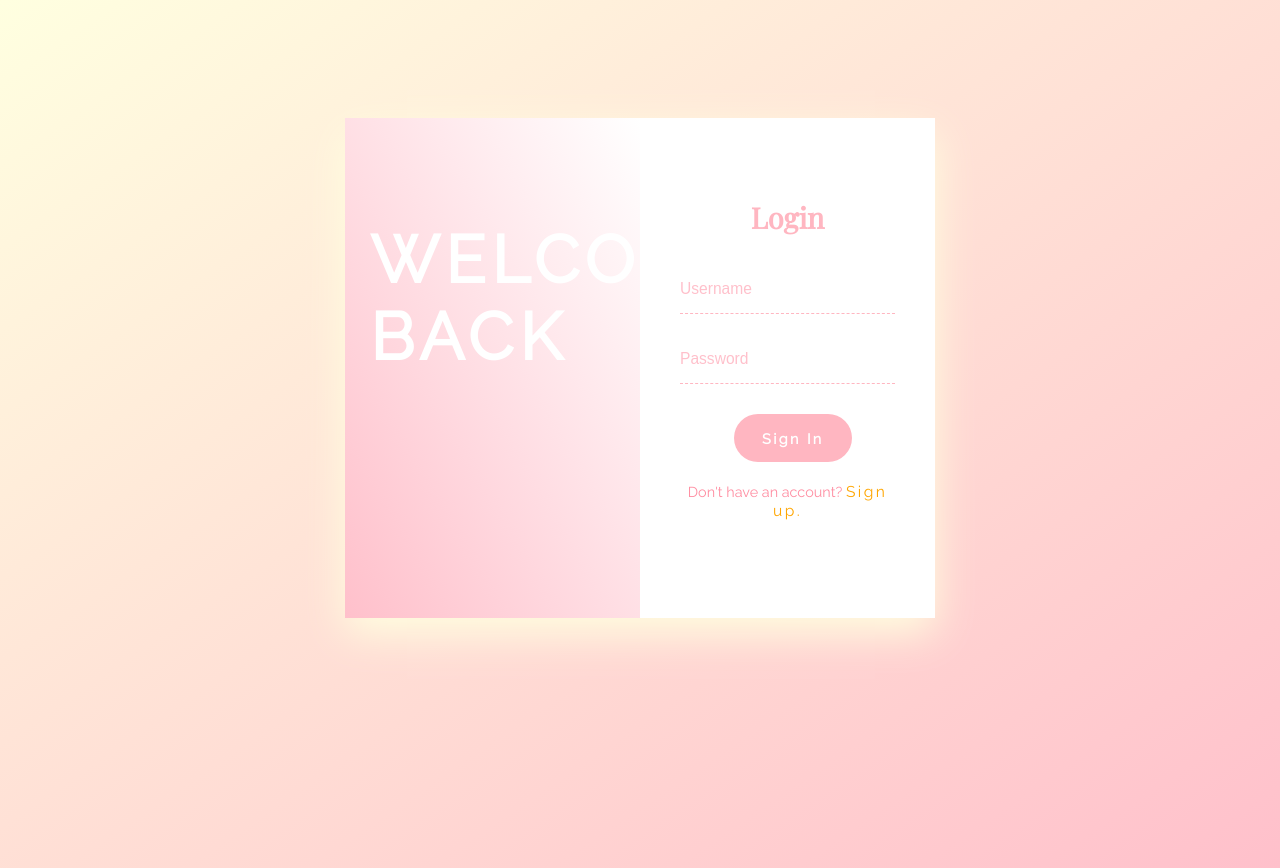
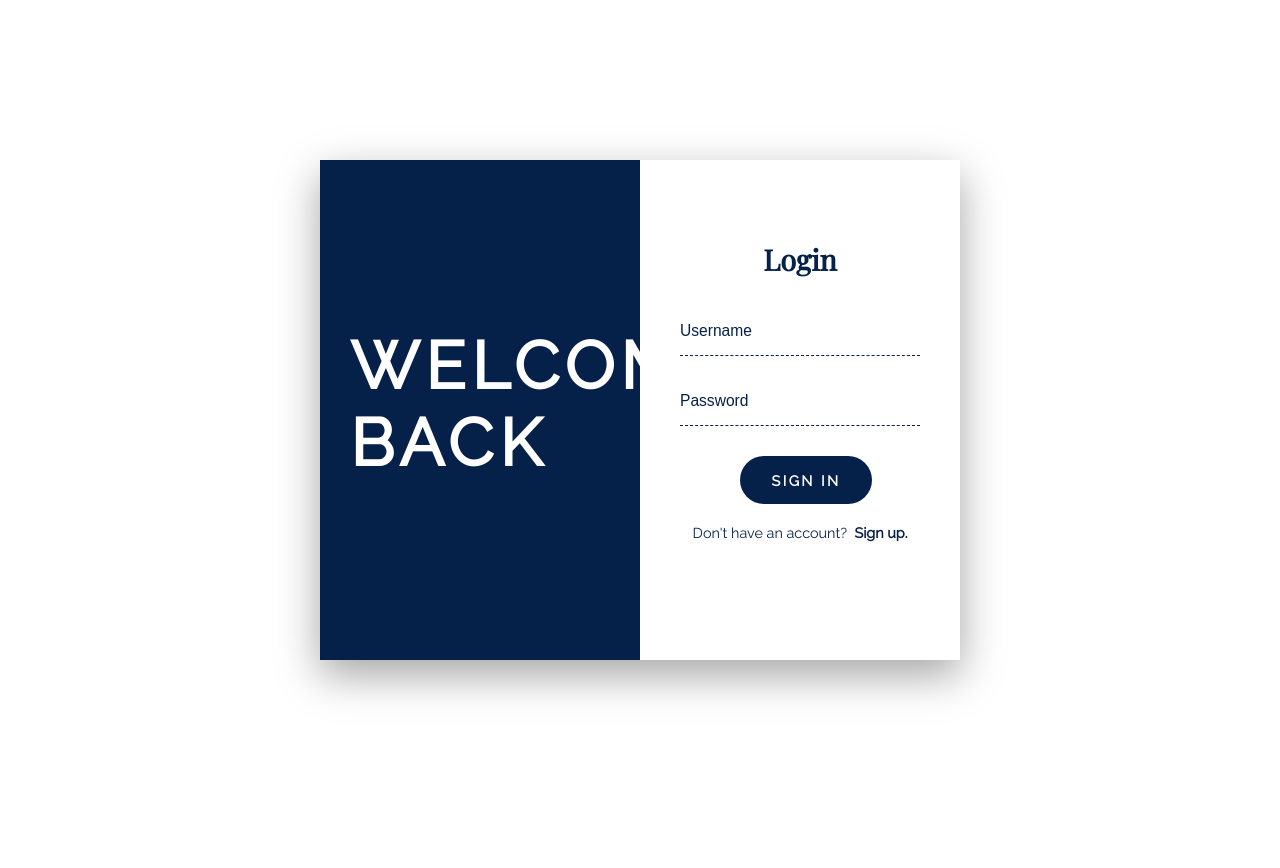
Before and after one commit to xerilius/covid19-status, a Flask app: page /login in a window 1280 px wide. After the commit the page ends 698 px from the top, so only its background shows below. Run offline with Flask 2, Linux system fonts and the light colour scheme; some web fonts are replaced.

Commit message:
Updated color theme

```diff
--- a/static/css/style.css
+++ b/static/css/style.css
@@ -6,14 +6,28 @@
   box-sizing: inherit; }
 
 html {
-  font-size: 75%; }
+  font-size: 75%;
+  height: 100%; }
 
 body {
-  box-sizing: border-box;
-  background-attachment: fixed;
-  background-size: cover;
-  min-height: calc(100vh - 100px);
-  margin: 50px; }
+  box-sizing: border-box; }
+
+a {
+  text-decoration: none; }
+
+a.link__signup {
+  color: #052049;
+  font-weight: 600;
+  font-size: 1.2rem; }
+  a.link__signup:hover {
+    color: #2a79f0; }
+
+a.link__login {
+  color: #052049;
+  font-weight: 600;
+  font-size: 1.3rem; }
+  a.link__login:hover {
+    color: #2a79f0; }
 
 .heading-secondary {
   color: white;
@@ -41,15 +55,8 @@ body {
   text-align: center;
   font-size: 1.3rem;
   font-family: 'Raleway', sans-serif;
-  color: #ff8da1;
+  color: #020b19;
   letter-spacing: .1rem; }
-
-a {
-  text-decoration: none;
-  color: #ffa600;
-  font-weight: 500;
-  font-size: 1.3rem;
-  letter-spacing: .2rem; }
 
 input.form__item[type="text"], input.form__item[type="password"], input.form__item[type="email"] {
   color: white;
@@ -59,15 +66,14 @@ input.form__item[type="text"], input.form__item[type="password"], input.form__it
 
 input.form__item::placeholder {
   color: white;
-  font-weight: bolder;
   opacity: 1; }
 
 input.login__item[type="text"], input.login__item[type="password"] {
-  color: pink;
+  color: #052049;
   font-size: 1.3rem; }
 
 input.login__item::placeholder {
-  color: pink;
+  color: #052049;
   opacity: 1; }
 
 .login__container {
@@ -82,7 +88,7 @@ input.login__item::placeholder {
     text-align: left; }
   .login__container--right {
     font-family: 'Raleway';
-    color: #ff8da1;
+    color: #052049;
     text-align: left;
     font-size: 1.2rem; }
 
@@ -91,13 +97,14 @@ input.login__item::placeholder {
   color: white;
   font-weight: 700;
   letter-spacing: .2rem;
+  text-transform: uppercase;
   font-size: 1.2rem; }
 
 .u-margin-bottom {
   margin-bottom: 1.5rem !important; }
 
-.u-font-pink {
-  color: lightpink; }
+.u-font-blue {
+  color: #052049; }
 
 .u-font-white {
   color: white; }
@@ -173,19 +194,48 @@ input.form__item[type="text"], input.form__item[type="password"], input.form__it
   .form__item--btn:focus {
     outline: none; }
   .form__item--btn:hover {
-    box-shadow: 5px 6px 1px 3px #ffcfd0; }
+    box-shadow: 5px 6px 1px 3px #052049; }
 
 .form__item--4 {
   grid-area: item4;
   margin-top: 1rem; }
 
 .login--bg {
-  background: linear-gradient(to right bottom, lightyellow, pink); }
+  background: white fixed;
+  height: 100%; }
 
 .left-title {
   font-size: 5.5rem;
-  width: 100%;
-  padding: 35% 25px; }
+  grid-area: title;
+  margin-left: 30px; }
+
+.login__container {
+  width: 50%;
+  height: 500px;
+  position: absolute;
+  right: 25%;
+  top: 20%;
+  background: white;
+  box-shadow: 0 15px 40px rgba(0, 0, 0, 0.356); }
+  .login__container--left {
+    display: grid;
+    grid-template-columns: repeat(6, 1fr);
+    grid-template-rows: repeat(6, 1fr);
+    grid-template-areas: ". . . . .  . "
+ ". . . . . . "
+ " title title title title .  ."
+ " title title title title .  .";
+    height: 500px;
+    float: left;
+    width: 50%;
+    background: #052049;
+    background-size: cover;
+    box-sizing: border-box; }
+  .login__container__container, .login__container--right {
+    float: right;
+    width: 50%;
+    height: 500px;
+    box-sizing: border-box; }
 
 .login__formbox {
   width: 100%;
@@ -199,37 +249,17 @@ input.form__item[type="text"], input.form__item[type="password"], input.form__it
   border-radius: 50px;
   width: 55%;
   height: 4rem;
-  background-color: lightpink;
+  background-color: #052049;
   border: 0; }
-  margin
-.login--btn:focus {
+  .login--btn:focus {
     outline: none; }
   .login--btn:hover {
-    background: #ffcfd6; }
-
-.login__container {
-  width: 50%;
-  height: 500px;
-  margin: 10% auto;
-  background: white;
-  box-shadow: 0 15px 40px lightyellow; }
-  .login__container__container, .login__container--left {
-    float: left;
-    width: 50%;
-    height: 500px;
-    background: linear-gradient(to left bottom, white, pink);
-    background-size: cover;
-    box-sizing: border-box; }
-  .login__container__container, .login__container--right {
-    float: right;
-    width: 50%;
-    height: 500px;
-    box-sizing: border-box; }
+    background: #083579; }
 
 input.login__item[type="text"], input.login__item[type="password"] {
   border: 0;
   /* note: order --> border must be before border-bottom */
-  border-bottom: 1px dashed lightpink;
+  border-bottom: 1px dashed #052049;
   background: transparent;
   height: 50px;
   width: 100%;
--- a/static/sass/abstracts/_variables.scss
+++ b/static/sass/abstracts/_variables.scss
@@ -0,0 +1,5 @@
+$color-1: #052049;
+$color-2: #ffdd00;
+$color-3: #90bd31;
+$color-4: #EC1848;
+$color-5: #716fb2;
--- a/static/sass/base/_base.scss
+++ b/static/sass/base/_base.scss
@@ -8,12 +8,9 @@
 
 html {
     font-size: 75%;
+    height: 100%;
 }
 
 body {
     box-sizing: border-box;
-    background-attachment: fixed;
-    background-size: cover;
-    min-height: calc(100vh - 100px);
-    margin: 50px;
 }
--- a/static/sass/base/_typography.scss
+++ b/static/sass/base/_typography.scss
@@ -1,5 +1,28 @@
 // font-family: 'Sofia', cursive;
 // font-family: 'Raleway', sans-serif;
+// HYPERLINKS
+a {
+    text-decoration: none;
+}
+a.link {
+    &__signup {
+        color: $color-1;
+        font-weight: 600;
+        font-size: 1.2rem;
+        &:hover {
+            color: lighten($color-1, 40%);
+        }
+    }
+
+    &__login {
+        color: $color-1;
+        font-weight: 600;
+        font-size: 1.3rem;
+        &:hover {
+            color: lighten($color-1, 40%);
+        }
+    }
+}
 
 .heading-secondary {
     color: white;
@@ -22,7 +45,7 @@
     &--btn {
     font-family: 'Raleway', sans-serif;
     font-weight: bolder;
-    color: darken(pink, 5%);
+    color: darken($color-1, 5%);
     font-size: 1.2rem;
     text-transform: uppercase;
     letter-spacing: .3rem;
@@ -31,17 +54,11 @@
         text-align: center;
         font-size: 1.3rem;
         font-family: 'Raleway', sans-serif;
-        color: darken(pink, 10%);
+        color: darken($color-1, 10%);
         letter-spacing: .1rem;
     }
 }
-a {
-    text-decoration: none;
-    color: rgb(255, 166, 0);
-    font-weight: 500;
-    font-size: 1.3rem;
-    letter-spacing: .2rem;
-}
+
 input.form__item{
     &[type="text"],  &[type="password"],  &[type="email"] {
         color:white;
@@ -51,7 +68,6 @@ input.form__item{
     }
     &::placeholder {
         color:white;
-        font-weight: bolder;
         opacity: 1;
    }
 }
@@ -60,11 +76,11 @@ input.form__item{
 // LOGIN
 input.login__item {
     &[type="text"], &[type="password"] {
-        color: pink;
+        color: $color-1;
         font-size: 1.3rem;
     }
     &::placeholder {
-        color:pink;
+        color:$color-1;
         opacity: 1;
     }
 }
@@ -83,7 +99,7 @@ input.login__item {
 
        &--right {
         font-family: 'Raleway';
-        color: darken(pink, 10%);
+        color: $color-1;
         text-align: left;
         font-size: 1.2rem;
        }
@@ -94,6 +110,7 @@ input.login__item {
         color: white;
         font-weight: 700;
         letter-spacing: .2rem;
+        text-transform:  uppercase;
         font-size: 1.2rem;
     }
 }
--- a/static/sass/base/_utilities.scss
+++ b/static/sass/base/_utilities.scss
@@ -1,4 +1,4 @@
 .u-margin-bottom {margin-bottom: 1.5rem !important;}
-.u-font-pink {color:lightpink;}
+.u-font-blue {color: $color-1;}
 .u-font-white {color:white;}
 .u-text-center {text-align: center;}
--- /dev/null
+++ b/static/sass/components/_navbar.scss
@@ -0,0 +1,15 @@
+.navbar {
+    display: grid;
+    min-height: 50px;
+    grid-auto-flow: column;
+    background-color: rgba(0, 0, 0, 0.192);
+    grid-gap: 20px;
+    padding-left: 20px;
+    padding-right: 20px;
+}
+
+.logo {
+    display: grid;
+    justify-content: start;
+    align-content: center;
+}
--- a/static/sass/main.scss
+++ b/static/sass/main.scss
@@ -4,5 +4,7 @@
 @import "base/typography";
 @import "base/utilities";
 
+@import "components/navbar";
+
 @import "pages/signup";
 @import "pages/login";
--- a/static/sass/pages/_login.scss
+++ b/static/sass/pages/_login.scss
@@ -1,17 +1,51 @@
 .login--bg {
-    background:
-    linear-gradient(to right bottom,
-     lightyellow, pink);
+    background:white fixed;
+    height: 100%;
 }
 
 .left-title {
     font-size: 5.5rem;
-    width: 100%;
-    padding: 35% 25px;
+    grid-area: title;
+    margin-left: 30px;
+}
 
+.login {
+    &__container {
+        width: 50%;
+        height: 500px;
 
-}
-.login {
+        position: absolute;
+        right: 25%;
+        top: 20%;
+
+        background: white;
+        box-shadow: 0 15px 40px rgba(0, 0, 0, 0.356);
+
+         &--left {
+            display:grid;
+            grid-template-columns: repeat(6, 1fr);
+            grid-template-rows: repeat(6, 1fr);
+            grid-template-areas:
+                ". . . . .  . "
+                ". . . . . . "
+                " title title title title .  ."
+                " title title title title .  .";
+
+            height: 500px;
+            float: left;
+            width: 50%;
+
+            background: $color-1;
+            background-size: cover;
+            box-sizing: border-box;
+        }
+        &__container, &--right {
+            float: right;
+            width: 50%;
+            height: 500px;
+            box-sizing: border-box;
+        }
+    }
     &__formbox {
         width: 100%;
         padding: 80px 40px;
@@ -19,57 +53,26 @@
         height: 500px;
         background: white;
     }
-
     &--btn {
         margin: 20px 25%;
         border-radius: 50px;
         width: 55%;
         height: 4rem;
-        background-color: lightpink;
+        background-color: $color-1;
         border: 0;
-        margin
-
         &:focus {
             outline:none;
         }
-
         &:hover {
-           background: rgb(255, 207, 214);
+           background: lighten($color-1, 10%);
         }
-    }
-
-    &__container {
-        width: 50%;
-        height: 500px;
-        margin: 10% auto;
-        background: white;
-
-        box-shadow: 0 15px 40px lightyellow;
-
-        &__container, &--left {
-            float: left;
-            width: 50%;
-            height: 500px;
-            background: linear-gradient(to left bottom,
-            white, pink);
-            background-size: cover;
-            box-sizing: border-box;
-        }
-
-        &__container, &--right {
-            float: right;
-            width: 50%;
-            height: 500px;
-            box-sizing: border-box;
-        }
-
     }
 }
 
 input.login__item {
     &[type="text"], &[type="password"]{
         border: 0;  /* note: order --> border must be before border-bottom */
-        border-bottom: 1px dashed lightpink;
+        border-bottom: 1px dashed $color-1;
         background: transparent;
         height: 50px;
         width: 100%;
--- a/static/sass/pages/_signup.scss
+++ b/static/sass/pages/_signup.scss
@@ -1,16 +1,16 @@
 .signup-bg{
     background:
      linear-gradient(to right bottom,
-        pink, lightyellow);
+        $color-1, white)  fixed;
 }
 
 .form__container {
     align-content: center;
-    border: black;
     display: grid;
     grid-template-columns: 1fr fit-content(1fr) 1fr;
-    grid-template-rows: 30% 1fr 1fr 1fr 1fr 1fr;
+    grid-template-rows: repeat(6, 1fr);
     grid-template-areas:
+        " . . . "
         ".  heading ."
         ". subheading ."
         ".  form ."
@@ -82,7 +82,7 @@ input.form__item{
             outline:none;
         }
         &:hover {
-            box-shadow: 5px 6px 1px 3px #ffcfd0;
+            box-shadow: 5px 6px 1px 3px $color-1;
         }
     }
     &--4 {
--- a/templates/base.html
+++ b/templates/base.html
@@ -17,6 +17,5 @@
 <body>
 {% block content %}
 {% endblock %}
-
 </body>
 </html>
--- a/templates/login.html
+++ b/templates/login.html
@@ -11,7 +11,7 @@
     <!-- RIGHT SIDE -->
     <div class="login__container--right">
         <div class="login__formbox">
-            <h3 class="heading-tertiary u-font-pink u-margin-bottom">Login</h3>
+            <h3 class="heading-tertiary u-font-blue u-margin-bottom">Login</h3>
             <form class="login" action="/login" method="POST">
                 <label for="username"></label>
                 <input type="text" class="login__item" name="username" placeholder="Username" required>
@@ -22,7 +22,7 @@
                 <button type="submit" class="login--btn">
                         Sign In
                 </button>
-                <p class="login--signup u-text-center">Don't have an account? <a id=hyperlinks href="/signup">Sign up.</a></p>
+                <p class="login--signup u-text-center">Don't have an account? <a class="link__signup" href="/signup">&nbsp;Sign up.</a></p>
             </form>
         </div>
     </div>
--- a/templates/signup.html
+++ b/templates/signup.html
@@ -18,7 +18,7 @@
         <button type="submit" class="form__item--btn">
             Sign Up
         </button>
-    <p class="form__item--4">Already have an account? <a id=hyperlinks href="/login">Sign in.</a></p>
+    <p class="form__item--4">Already have an account? <a class="link__login" href="/login">&nbsp;Sign in.</a></p>
 
   </form>
 </div>
```
Also changed, not shown: other parts of static/css/style.css (+19 -5 lines), templates/index.html (+19 -0 lines).
